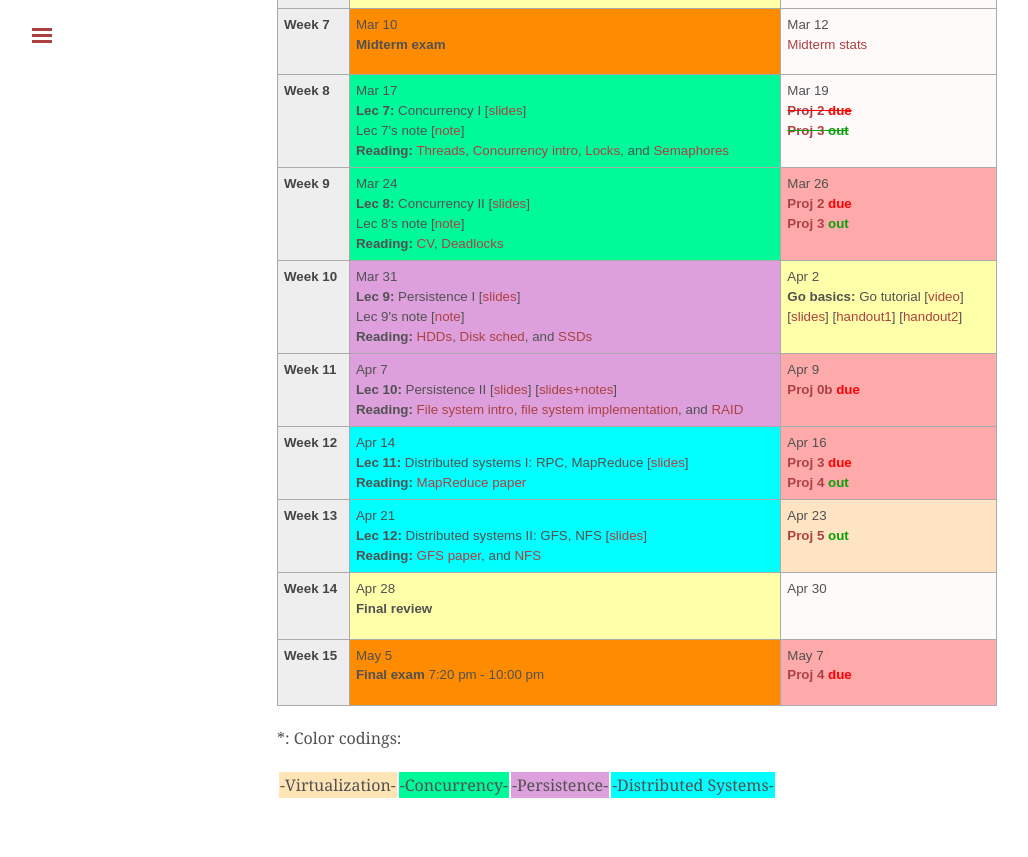
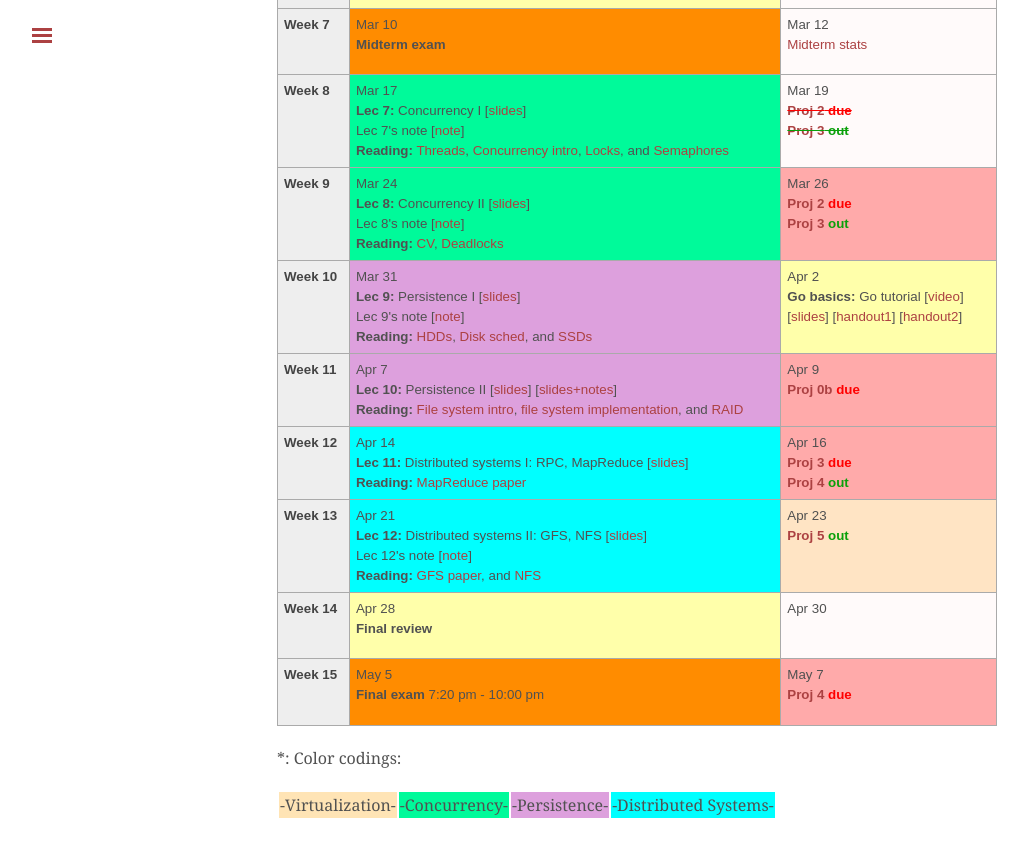
Before and after one commit to tddg/cs571-spring21, a Jekyll site: the page built from schedule.md, in a window 1280 px wide and 900 px high, scrolled down 989 px. Shown: the top 857 px of the window, without its empty margins (3-1031 px from the left). Built offline with Jekyll 4.4.1, drawn with Linux system fonts in a browser that asks for light colours.

Commit message:
added lec12's note

```diff
--- a/schedule.md
+++ b/schedule.md
@@ -243,6 +243,7 @@ a team, only one team member needs to fill this form.
   <td id="2021-4-21" class="date"><b>Week 13</b></td>
   <td class="advanced">Apr 21<br/>
 	<b>Lec 12:</b> Distributed systems II: GFS, NFS [<a href="./public/lecs/lec12-ds-gfs-nfs.pdf">slides</a>] <br/>
+	Lec 12's note [<a href="./public/lecs/Lec12.png">note</a>]<br/>
 	<b>Reading:</b> <a href="./public/lecs/gfs_sosp03.pdf">GFS paper</a>, and <a href="https://pages.cs.wisc.edu/~remzi/OSTEP/dist-nfs.pdf">NFS</a>
 	</td>
   <td class="important">Apr 23<br/>
```
Also changed, not shown: public/lecs/Lec12.png (added).
